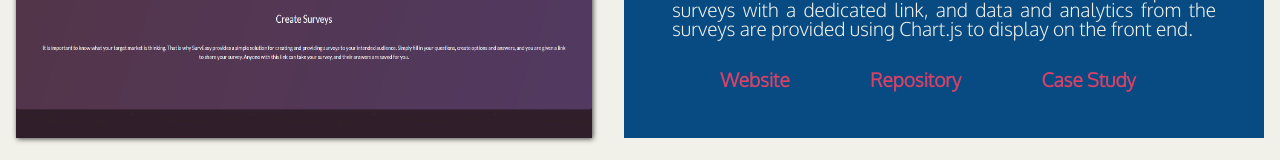
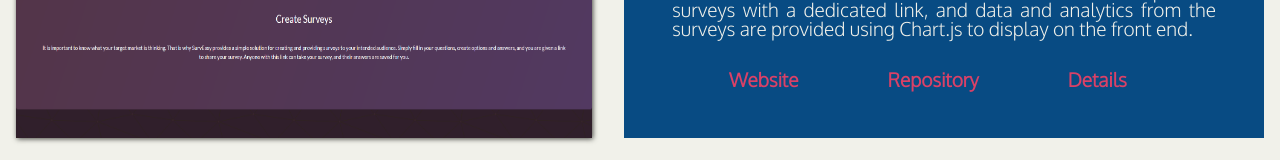
Before and after one commit to nbur4556/react-portfolio, a React (Create React App) app: page /portfolio in a window 1280 px wide. Shown: the part 361-521 px from the top of the page. Built offline with nearby package versions, Linux system fonts and the light colour scheme; a web font is replaced by a local one.

Commit message:
fix: rename case study link

```diff
--- a/src/components/ProjectPreview.js
+++ b/src/components/ProjectPreview.js
@@ -16,7 +16,7 @@ const ProjectPreview = props => {
                 <div>
                     <a href={props.deployLink} target="_blank" rel="noreferrer">Website</a>
                     <a href={props.repoLink} target="_blank" rel="noreferrer">Repository</a>
-                    {(props.caseStudyRoute) ? <Link to={props.caseStudyRoute}>Case Study</Link> : null}
+                    {(props.caseStudyRoute) ? <Link to={props.caseStudyRoute}>Details</Link> : null}
                 </div>
             </TextBox>
 
```
